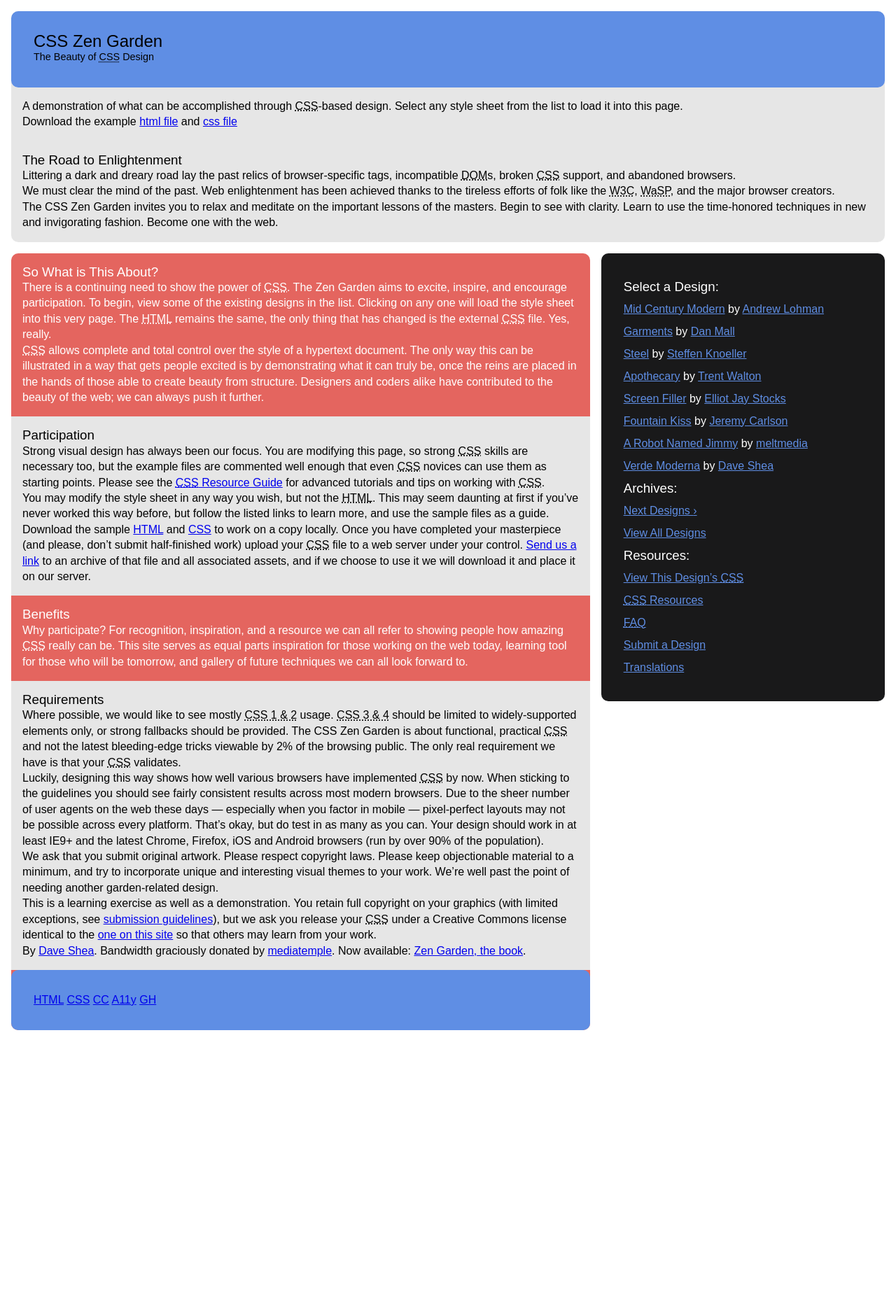
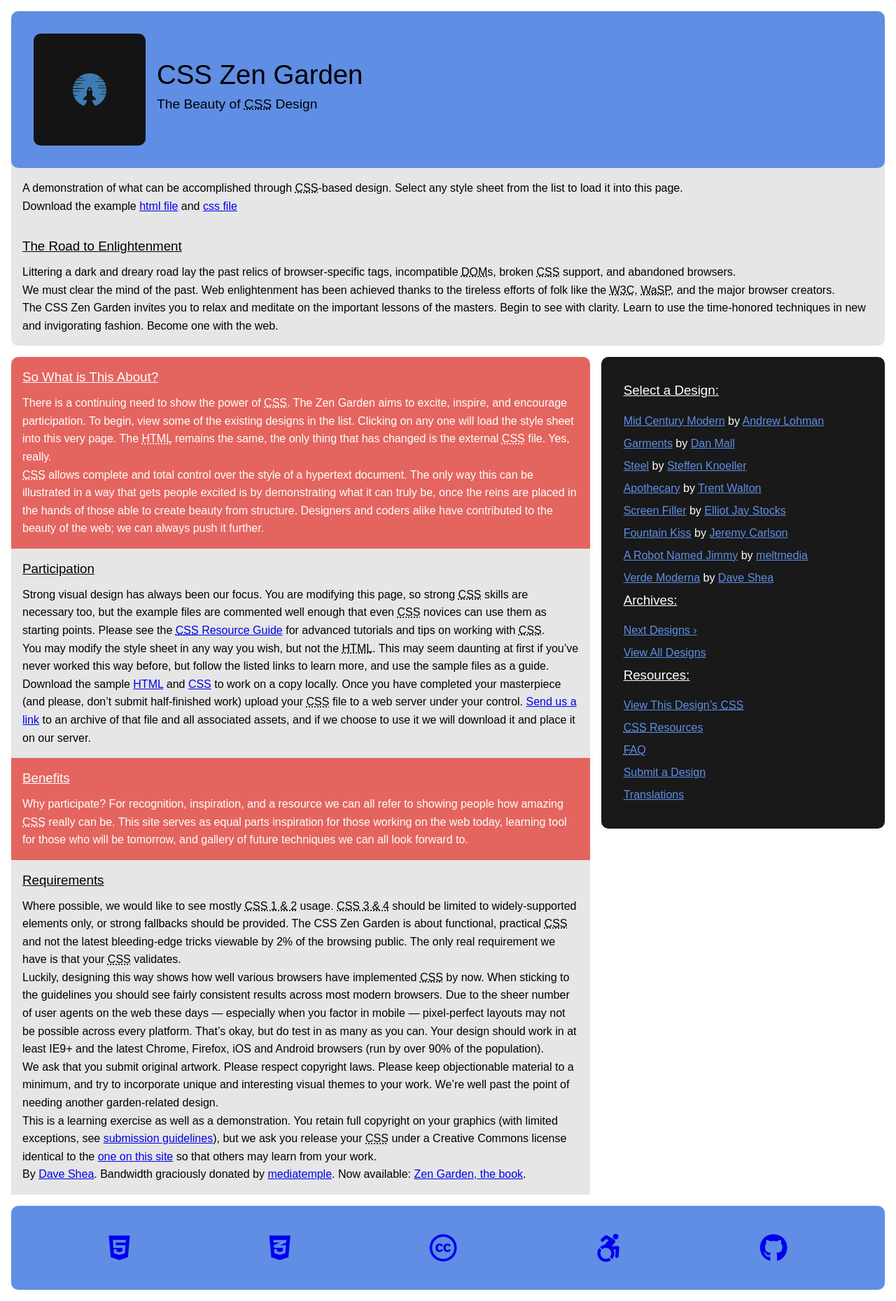
Before and after one commit to blakepow/css-zen-garden, a plain HTML site: page index.html in a window 1280 px wide. Shown: the whole page at 70% size. Before the commit the page ends 1488 px from the top, so only its background shows below. Drawn offline with Linux system fonts and the light colour scheme; a web font is replaced by a local one.

Commit message:
adding icons

```diff
--- a/index.html
+++ b/index.html
@@ -5,12 +5,15 @@
 	<title>CSS Zen Garden: The Beauty of CSS Design</title>
 
 	<link rel="stylesheet" media="screen" href="style.css">
+	<link rel="icon" href="./assets/icon-1-lrg.png">
 	<link rel="alternate" type="application/rss+xml" title="RSS" href="http://www.csszengarden.com/zengarden.xml">
 
 	<meta name="viewport" content="width=device-width, initial-scale=1.0">
 	<meta name="author" content="Dave Shea">
 	<meta name="description" content="A demonstration of what can be accomplished visually through CSS-based design.">
 	<meta name="robots" content="all">
+
+	<script src="https://kit.fontawesome.com/ac4282a71c.js" crossorigin="anonymous"></script>
 
 
 	<!--[if lt IE 9]>
@@ -53,8 +56,11 @@
 
 	<section class="intro" id="zen-intro">
 		<header role="banner">
-			<h1>CSS Zen Garden</h1>
-			<h2>The Beauty of <abbr title="Cascading Style Sheets">CSS</abbr> Design</h2>
+			<img src="./assets/dark-logo.png" alt="">
+			<article>
+				<h1>CSS Zen Garden</h1>
+				<h2>The Beauty of <abbr title="Cascading Style Sheets">CSS</abbr> Design</h2>
+			</article>
 		</header>
 
 		<div class="summary" id="zen-summary" role="article">
@@ -98,13 +104,6 @@
 			<p role="contentinfo">By <a href="http://www.mezzoblue.com/">Dave Shea</a>. Bandwidth graciously donated by <a href="http://www.mediatemple.net/">mediatemple</a>. Now available: <a href="http://www.amazon.com/exec/obidos/ASIN/0321303474/mezzoblue-20/">Zen Garden, the book</a>.</p>
 		</div>
 
-		<footer>
-			<a href="http://validator.w3.org/check/referer" title="Check the validity of this site&#8217;s HTML" class="zen-validate-html">HTML</a>
-			<a href="http://jigsaw.w3.org/css-validator/check/referer" title="Check the validity of this site&#8217;s CSS" class="zen-validate-css">CSS</a>
-			<a href="http://creativecommons.org/licenses/by-nc-sa/3.0/" title="View the Creative Commons license of this site: Attribution-NonCommercial-ShareAlike." class="zen-license">CC</a>
-			<a href="http://mezzoblue.com/zengarden/faq/#aaa" title="Read about the accessibility of this site" class="zen-accessibility">A11y</a>
-			<a href="https://github.com/mezzoblue/csszengarden.com" title="Fork this site on Github" class="zen-github">GH</a>
-		</footer>
 
 	</div>
 
@@ -182,7 +181,15 @@
 	</aside>
 
 
+	<footer>
+		<a href="http://validator.w3.org/check/referer" target='_blank' title="Check the validity of this site&#8217;s HTML" class="zen-validate-html"><i class="fa-brands fa-html5"></i></a>
+		<a href="http://jigsaw.w3.org/css-validator/check/referer" target='_blank' title="Check the validity of this site&#8217;s CSS" class="zen-validate-css"><i class="fa-brands fa-css3-alt"></i></a>
+		<a href="http://creativecommons.org/licenses/by-nc-sa/3.0/" target='_blank' title="View the Creative Commons license of this site: Attribution-NonCommercial-ShareAlike." class="zen-license"><i class="fa-brands fa-creative-commons"></i></a>
+		<a href="http://mezzoblue.com/zengarden/faq/#aaa" target='_blank' title="Read about the accessibility of this site" class="zen-accessibility"><i class="fa-brands fa-accessible-icon"></i></a>
+		<a href="https://github.com/mezzoblue/csszengarden.com" target='_blank' title="Fork this site on Github" class="zen-github"><i class="fa-brands fa-github"></i></a>
+	</footer>
 </div>
+
 
 <!--
 
--- a/style.scss
+++ b/style.scss
@@ -20,12 +20,24 @@ $accent-2: #e4655f;
 
 h1,h2,h3,h4,h5,h6 {
     @include header-fonts;
+    text-decoration: underline;
+}
+
+h3,h4,h5,h6 {
+    margin-bottom: .6em;
+}
+
+h1 {
+    font-size: 2.4em;
+
 }
 
 body {
     @include main-font;
     line-height: 1.4em;
     padding: 1rem;
+
+    line-height: 1.6em;
 }
 
 * {
@@ -64,6 +76,27 @@ body {
     padding: 1em;
 }
 
+header {
+    display: flex;
+    gap: 1em;
+
+    article {
+        display: flex;
+        flex-direction: column;
+        justify-content: center;
+        gap: 1em;
+    }
+
+    h1, h2 {
+        text-decoration: none;
+    }
+
+    img {
+        max-width: 10rem;
+        border-radius: 10px;
+    }
+}
+
 header, footer {
     grid-column: 1/4;
     padding: 2em;
@@ -72,7 +105,7 @@ header, footer {
 
 
     h2 {
-        font-size: .9em;
+        font-size: 1.2em;
     }
 }
 
@@ -117,3 +150,11 @@ header, footer {
         grid-row: 2/3;
     }
 }
+
+footer {
+    display: flex;
+    justify-content: space-around;
+    padding: 1em;
+
+    font-size: 2.5em;
+}
```
Also changed, not shown: assets/dark-logo.png (added), assets/icon-1-lrg.png (added), assets/icon-1-sm.png (added), assets/icon-2-lrg.png (added), assets/icon-2-sm.png (added), assets/light-logo.png (added), style.css, 1 other file.
